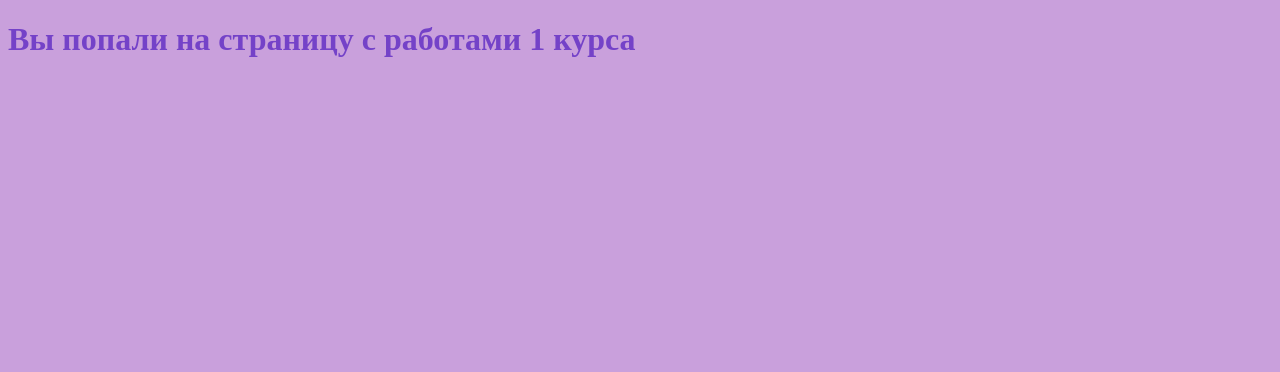
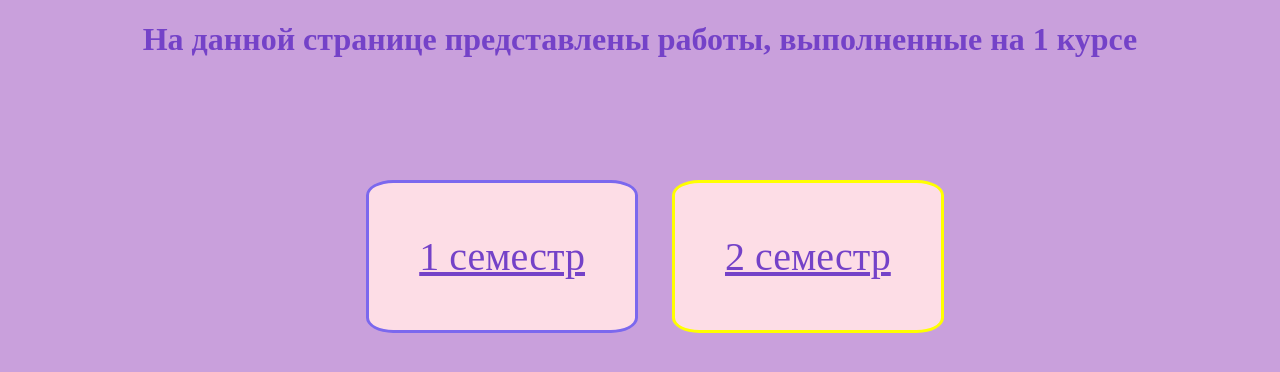
Before and after one commit to Natasha617/Natasha617.github.io, a Jekyll site: the page first.html, which Jekyll copies as it is, in a window 1280 px wide. Shown: the top 372 px of the page. Built offline with Jekyll 4.4.1, drawn with Linux system fonts in a browser that asks for light colours.

Commit message:
Update first.html

```diff
--- a/first.html
+++ b/first.html
@@ -3,7 +3,7 @@
 <head>
 	<meta charset="UTF-8">
 	<meta name="viewport" content="width=device-width, initial-scale=1.0">
-	<title>Document</title>
+	<title>1 курс</title>
 </head>
 <style>
 	body {
@@ -12,9 +12,42 @@
    h1{
    	color: #7442C8
    }
+   a{
+   	color: #7442C8;
+   	font-size: 40px;
+   }
+   .first {
+   	padding: 50px;
+   	border:3px solid #7B68EE;
+   	border-radius: 10%;
+   	background: #FDDDE6;
+   	margin-left: 30px;
+   	align-content: center;
+   	display: inline-block;
+    vertical-align: middle;
+    line-height: normal;
+    font-size: : 50px;
+    margin-top: 100px;
+   }
+   .second{
+   	padding: 50px;
+   	border:3px solid  #FFFF00;
+   	border-radius: 10%;
+   	background: #FDDDE6;
+   	margin-left: 30px;
+   	align-content: center;
+   	display: inline-block;
+    vertical-align: middle;
+    line-height: normal;
+    font-size: : 50px;
+    margin-top: 100px;
+   }
 </style>
  <body>
-	<h1> Вы попали на страницу с работами 1 курса </h1>
-
+	<h1 align="center"> На данной странице представлены работы, выполненные на 1 курсе </h1>
+	<div align="center">
+		<div class = "first"> <a href ="first_semestr.html">1 семестр</a> </div>
+		<div class = "second"> <a href =""> 2 семестр</a> </div>
+	</div>
 </body>
 </html>
```
